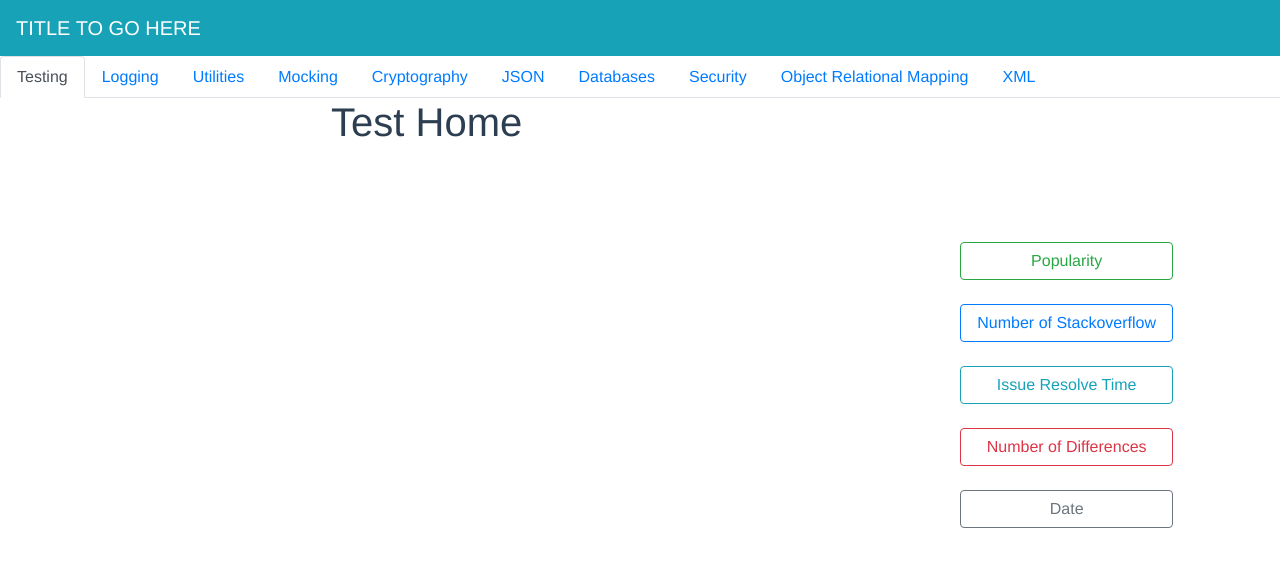
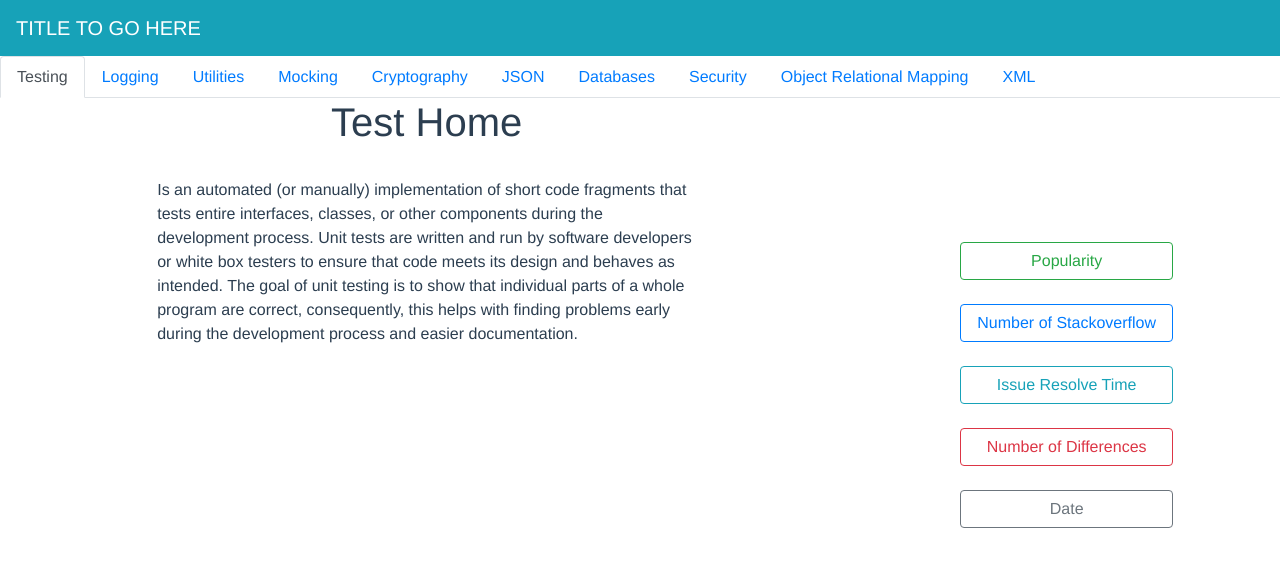
Before and after one commit to erichsueh/GoblinSharksProject3, a Vue app in the folder packageManager/: page /#/testing in a window 1280 px wide. Shown: the top 566 px of the page. Built offline with nearby package versions, Linux system fonts and the light colour scheme.

Commit message:
updated some home pages and card descriptions

```diff
--- a/packageManager/src/components/logging/blitz4j.vue
+++ b/packageManager/src/components/logging/blitz4j.vue
@@ -10,7 +10,7 @@
 
         <b-card-body>
           <p>
-            Description
+            Blitz4j is a logging framework built on top of log4j to reduce contention and enable highly scalable logging without affecting application performance characteristics.
           </p>
         </b-card-body>
 
--- a/packageManager/src/components/logging/com-logging.vue
+++ b/packageManager/src/components/logging/com-logging.vue
@@ -10,7 +10,7 @@
 
         <b-card-body>
           <p>
-            Description
+            Apache Commons Logging is a thin adapter allowing configurable bridging to other, well known logging systems.
           </p>
         </b-card-body>
 
--- a/packageManager/src/components/logging/logback.vue
+++ b/packageManager/src/components/logging/logback.vue
@@ -10,7 +10,7 @@
 
         <b-card-body>
           <p>
-            Description
+            Logback is intended as a successor to the popular log4j project. Logback's architecture is sufficiently generic so as to apply under different circumstances. At present time, logback is divided into three modules, logback-core, logback-classic and logback-access.
           </p>
         </b-card-body>
 
--- a/packageManager/src/components/logging/loghome.vue
+++ b/packageManager/src/components/logging/loghome.vue
@@ -0,0 +1,28 @@
+<template>
+	<center>
+	<div>
+	  <h1>Logging Home</h1>
+	  <br>
+	  <b-row>
+	  	<b-col cols="2">
+	  	</b-col>
+	  	<b-col cols="">
+	  		<p class="homeTxt"> As a common issue for development teams, logging indicates the recording of activities. To understand critical information of runtime behaviours of any application, logging is an important element in development. Cases where logging can be used includes: when expecting specific scenarios to happen, and encountering unexpected events or errors. </p>
+	  	</b-col>
+	  	<b-col cols="2">
+	  	</b-col>
+	  </b-row>
+	 </div>
+	 </center>
+</template>
+
+<script>
+export default {
+  name: 'loghome'
+}
+</script>
+<style>
+.homeTxt {
+	text-align: left;
+}
+</style>
--- a/packageManager/src/components/logging/minlog.vue
+++ b/packageManager/src/components/logging/minlog.vue
@@ -10,7 +10,13 @@
 
         <b-card-body>
           <p>
-            Description
+            MinLog is a tiny Java logging library which features:
+
+            Zero overhead Logging statements below a given level can be automatically removed by javac at compile time. This means applications can have detailed trace and debug logging without having any impact on the finished product.
+
+            Extremely lightweight The entire project consists of a single Java file with ~100 non-comment lines of code.
+
+            Simple and efficient The API is concise and the code is very efficient at runtime.
           </p>
         </b-card-body>
 
--- a/packageManager/src/components/logging/tinylog.vue
+++ b/packageManager/src/components/logging/tinylog.vue
@@ -10,7 +10,7 @@
 
         <b-card-body>
           <p>
-            Description
+            Tinylog is a lightweight open-source logging framework for Java and Android, optimized for ease of use.
           </p>
         </b-card-body>
 
--- a/packageManager/src/components/testing/testhome.vue
+++ b/packageManager/src/components/testing/testhome.vue
@@ -1,5 +1,19 @@
 <template>
-  <h1>Test Home</h1>
+	<center>
+	<div>
+	  <h1>Test Home</h1>
+	  <br>
+	  <b-row>
+	  	<b-col cols="2">
+	  	</b-col>
+	  	<b-col cols="">
+	  		<p class="homeTxt"> Is an automated (or manually) implementation of short code fragments that tests entire interfaces, classes, or other components during the development process. Unit tests are written and run by software developers or white box testers to ensure that code meets its design and behaves as intended. The goal of unit testing is to show that individual parts of a whole program are correct, consequently, this helps with finding problems early during the development process and easier documentation. </p>
+	  	</b-col>
+	  	<b-col cols="2">
+	  	</b-col>
+	  </b-row>
+	 </div>
+	 </center>
 </template>
 
 <script>
@@ -7,3 +21,8 @@ export default {
   name: 'test1'
 }
 </script>
+<style>
+.homeTxt {
+	text-align: left;
+}
+</style>
```
